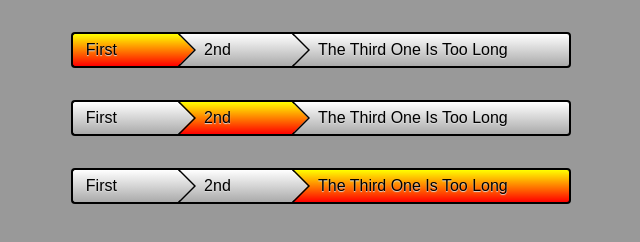
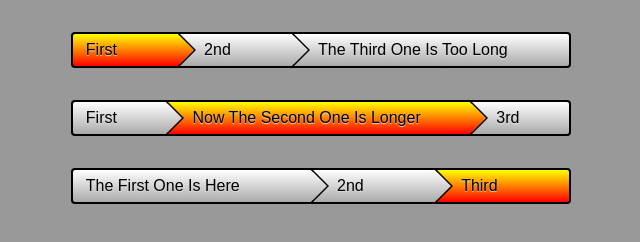
Before and after one commit to radogado/arrow-mask, a plain HTML site: page index.html in a window 1280 px wide. Shown: the whole page, without its empty margins (319-959 px from the left). Drawn offline with Linux system fonts and the light colour scheme.

Commit message:
demo updated

```diff
--- a/index.html
+++ b/index.html
@@ -101,16 +101,16 @@ filter: progid:DXImageTransform.Microsoft.gradient( startColorstr='#ffffff', end
 	<div class="breadcrumbs">
 
 		<span> <a href="#">First</a> </span>
-		<span> <a href="#" class="active">2nd</a> </span>
-		<span> <a href="#">The Third One Is Too Long</a> </span>
+		<span> <a href="#" class="active">Now The Second One Is Longer</a> </span>
+		<span> <a href="#">3rd</a> </span>
 
 	</div>
 
 	<div class="breadcrumbs">
 
-		<span> <a href="#">First</a> </span>
+		<span> <a href="#">The First One Is Here</a> </span>
 		<span> <a href="#">2nd</a> </span>
-		<span> <a href="#" class="active">The Third One Is Too Long</a> </span>
+		<span> <a href="#" class="active">Third</a> </span>
 
 	</div>
 
```
